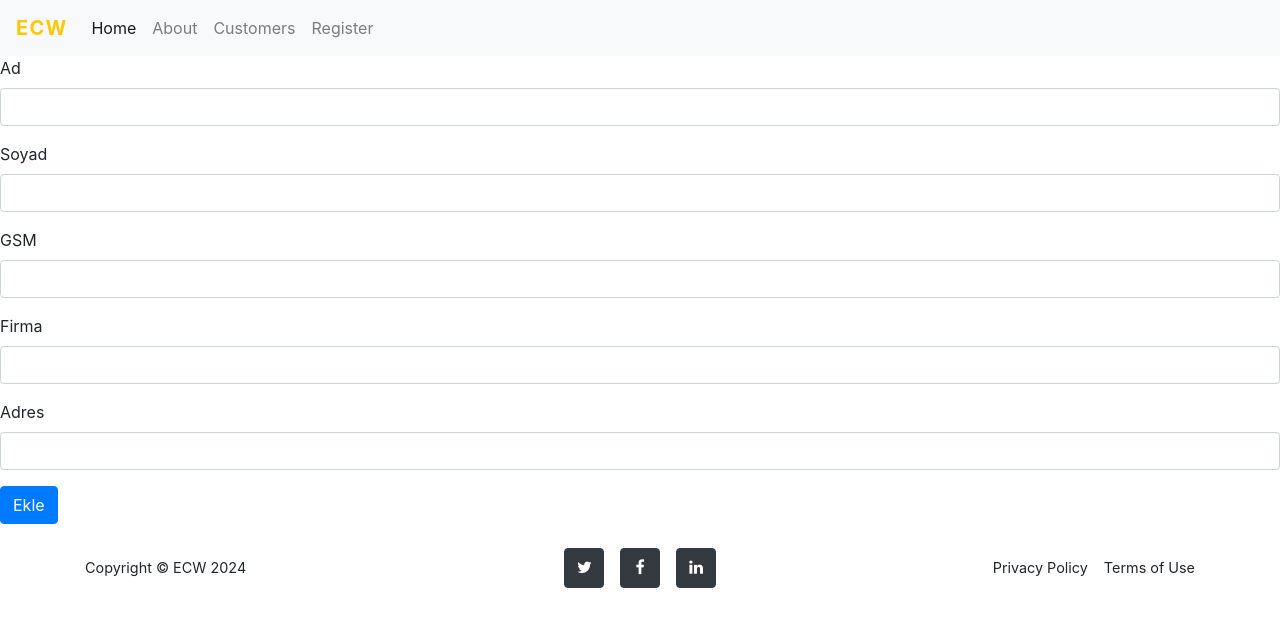
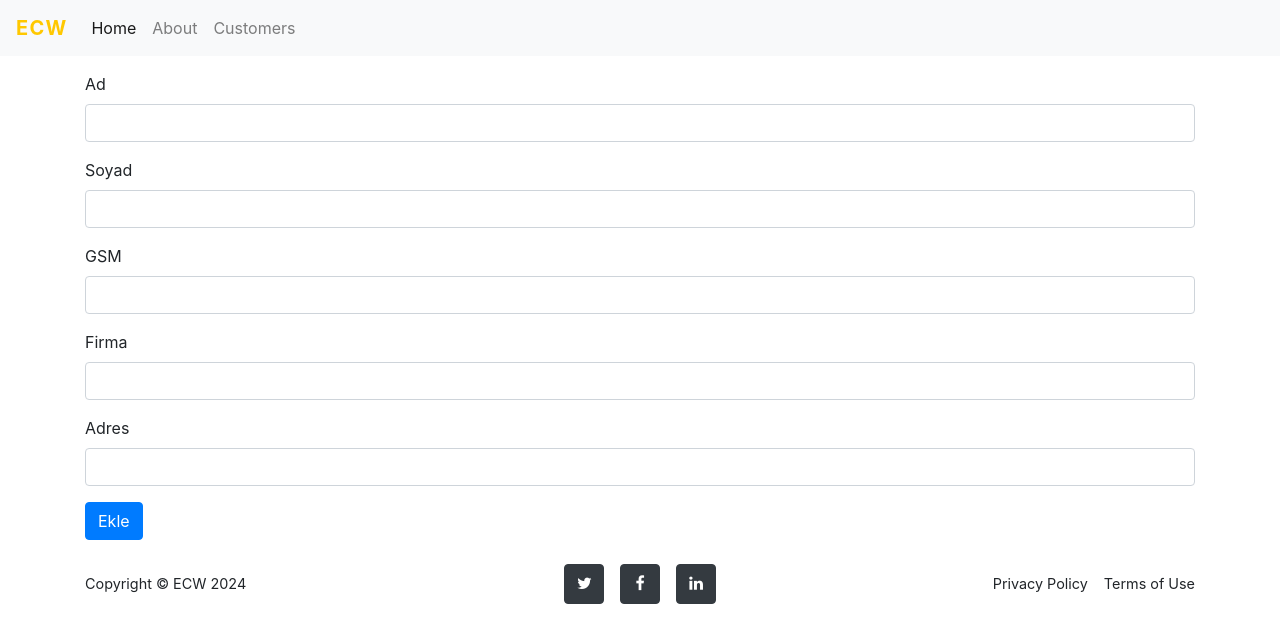
Before and after one commit to C7197-Recep/e_commerce_sample, a React (Create React App) app in the folder frontend/: page /add-customer in a window 1280 px wide. Shown: the top 642 px of the page. Built offline with nearby package versions, Linux system fonts and the light colour scheme.

Commit message:
ECW 2024 hotfix: header and form style corrections

```diff
--- a/frontend/src/components/Header/index.js
+++ b/frontend/src/components/Header/index.js
@@ -23,7 +23,6 @@ function Header() {
           <Nav.Link as={NavLink} to="/" exact eventKey="home">Home</Nav.Link>
           <Nav.Link as={NavLink} to="/about" eventKey="about">About</Nav.Link>
           <Nav.Link  as={NavLink} to="/customers" eventKey="customers">Customers</Nav.Link>
-          <Nav.Link  as={NavLink} to="/register" eventKey="register">Register</Nav.Link>
         </Nav>
 
         {/* Bootstrap kullanmadan menü aktif kodu */}
--- a/frontend/src/pages/CustomerForm/index.js
+++ b/frontend/src/pages/CustomerForm/index.js
@@ -36,13 +36,13 @@ const CustomerForm = () => {
   });
 
   const onSubmit = async (values, { setSubmitting }) => {
+    history.push('/customers');
     if (id) {
       await dispatch(updateCustomer(id, values));
     } else {
       await dispatch(addCustomer(values));
     }
     setSubmitting(false);
-    history.push('/customers');
   };
 
   return (
@@ -53,7 +53,7 @@ const CustomerForm = () => {
       enableReinitialize
     >
       {({ isSubmitting }) => (
-        <Form>
+        <Form class="container mt-3">
           <div className="form-group">
             <label>Ad</label>
             <Field type="text" className="form-control" name="Ad" />
```
